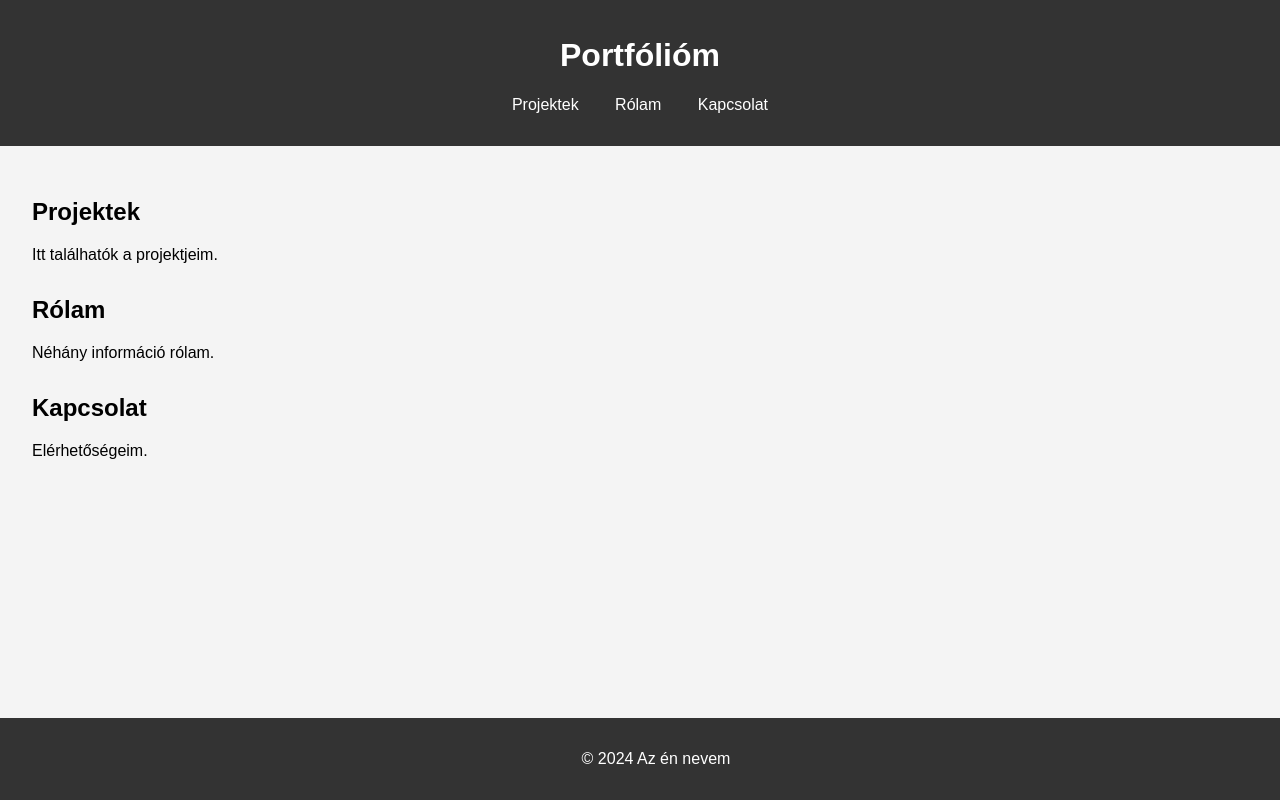
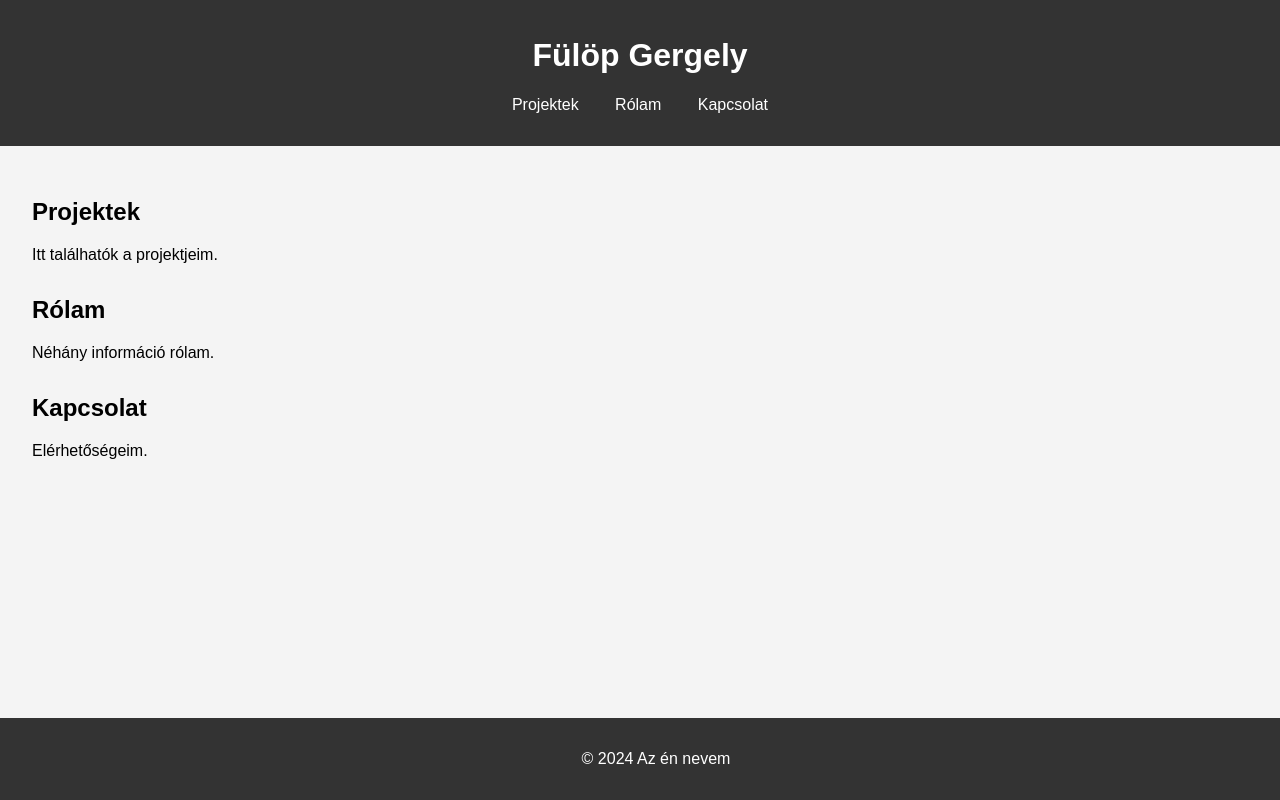
Before and after one commit to FulopGergely/portfolio, a plain HTML site: page index.html in a window 1280 px wide. Drawn offline with Linux system fonts and the light colour scheme.

Commit message:
changed name

```diff
--- a/index.html
+++ b/index.html
@@ -10,7 +10,7 @@
 
 <body>
     <header>
-        <h1>Portfólióm</h1>
+        <h1>Fülöp Gergely</h1>
         <nav>
             <ul>
                 <li><a href="#projektek">Projektek</a></li>
```
